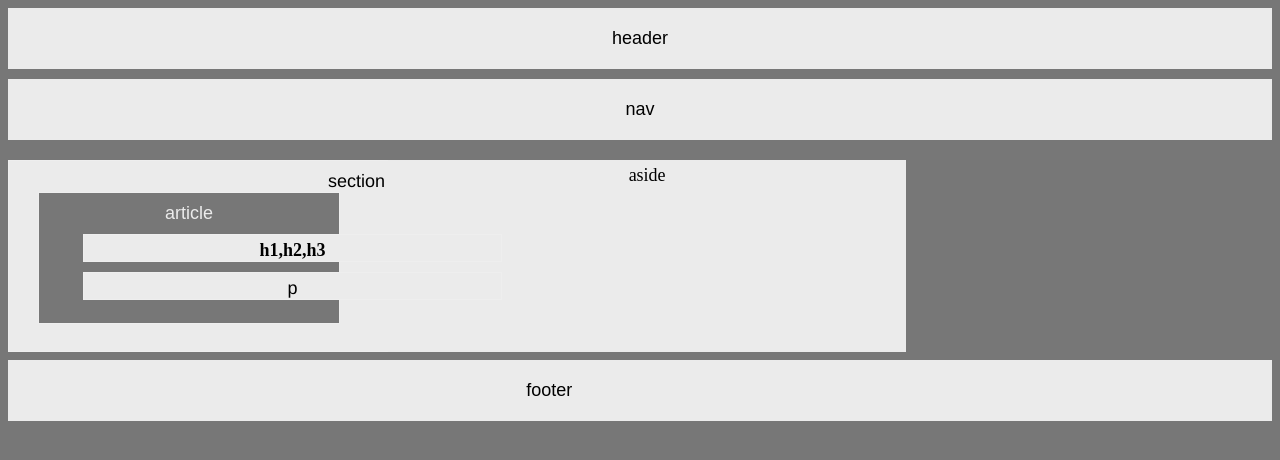
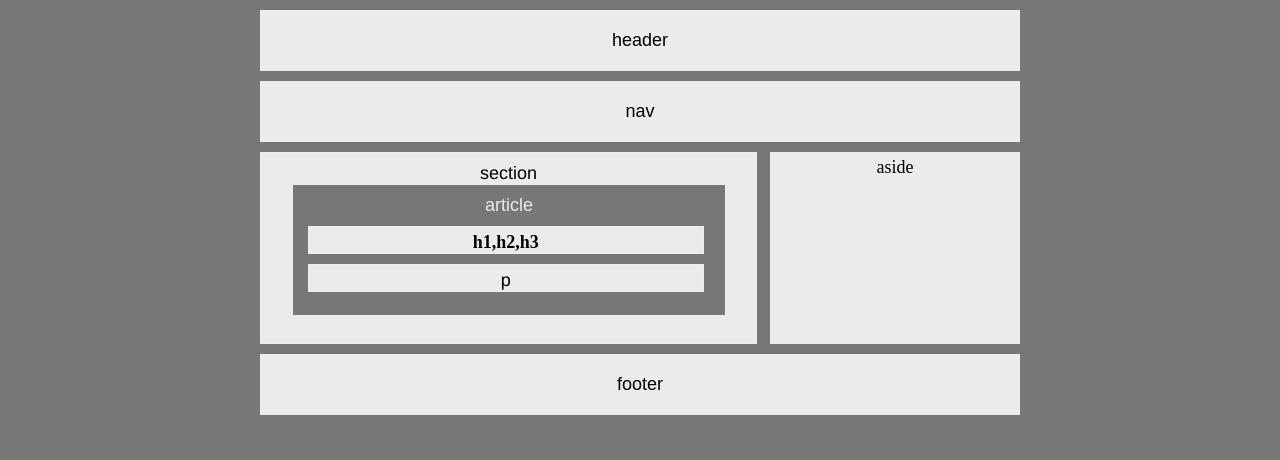
Before and after one commit to johnpim/HW-Wireframe, a plain HTML site: page index.html in a window 1280 px wide. Drawn offline with Linux system fonts and the light colour scheme.

Commit message:
finished project

```diff
--- a/style.css
+++ b/style.css
@@ -1,6 +1,8 @@
 body {
 	background: #777;
 	font-size: 18px;
+	width: 960px;
+	margin: auto;
 }
 
 div {
@@ -11,14 +13,14 @@ div {
 .header {
 	font-family: Arial;
 	padding: 20px;
-	margin-bottom: 10px;
+	margin: 10px 100px;
 	text-align: center;
 }
 
 .nav {
 	font-family: Arial;
 	padding: 20px;
-	margin-bottom: 20px;
+	margin: 10px 100px;
 	text-align: center;
 }
 
@@ -26,7 +28,8 @@ div {
 	font-family: helvetica;
 	padding-top: 10px;
 	text-align: center;
-	width: 55%;
+	width: 495px;
+    margin-left: 100px;
 	height: 180px;
 	border: 1px solid #eee;
 	float: left;
@@ -39,14 +42,15 @@ div {
  	background: #777;
  	padding-top: 10px;
  	text-align: center;
- 	width: 300px;
+ 	width: 45%;
+    margin-left: 102px;
  	height: 120px;
  	border: 1px solid #eee;
  	bottom: 160px;
  	left: 30px;
  	z-index: 1;
  	color:#ebebeb;
-
+	position: relative;
  }
 
  .heading {
@@ -54,7 +58,8 @@ div {
  	font-weight: bold;
  	padding-top: 5px;
  	text-align: center;
- 	width: 33%;
+ 	width: 41%;
+    margin-left: 73px;
  	z-index: 2;
  	bottom: 250px;
  	left: 75px;
@@ -67,7 +72,8 @@ div {
  	background: #ebebeb;
  	padding-top: 5px;
  	text-align: center;
- 	width: 33%;
+ 	width: 41%;
+    margin-left: 73px;
  	z-index: 2;
  	bottom: 260px;
  	left: 75px;
@@ -75,21 +81,23 @@ div {
 }
 
  .aside {
- 	float: left;
  	background: #ebebeb;
  	padding-top: 5px;
  	text-align: center;
- 	width: 41%;
+ 	float: right;
+    margin-right: 100px;
+    width: 250px;
  	height: 187px;
  	bottom: 400px;
- 	left: 380px;
-
-
- }
+}
 
  .footer {
+ 	clear: both;
+ 	overflow: auto;
  	font-family: Arial;
- 	padding: 20px;
-	margin-bottom: 20px;
-	bottom: 200px;
+	padding: 20px;
+	margin: 10px 100px;
+	text-align: center;
+	bottom: 390px;
+    position: relative;
  }
```
